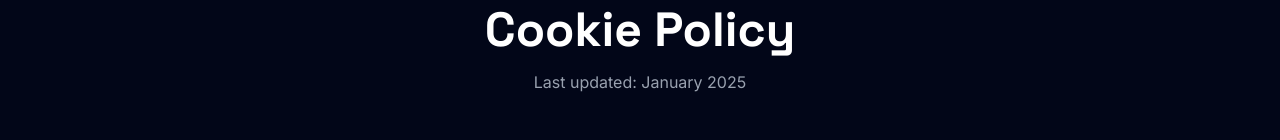
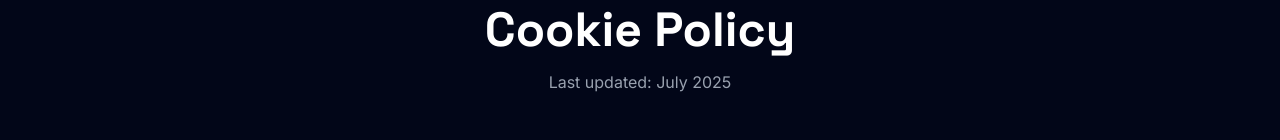
Before and after one commit to StrahilPeykov/strahil, a Next.js app: page /cookies in a window 1280 px wide. Shown: the part 210-350 px from the top of the page. Built offline with nearby package versions, Linux system fonts and the light colour scheme; no server answers.

Commit message:
last updated cookies, terms, privacy

```diff
--- a/src/app/cookies/page.tsx
+++ b/src/app/cookies/page.tsx
@@ -21,7 +21,7 @@ export default function CookiesPage() {
               <h1 className="text-4xl lg:text-5xl font-display font-bold text-white mb-4">
                 Cookie Policy
               </h1>
-              <p className="text-gray-400">Last updated: January 2025</p>
+              <p className="text-gray-400">Last updated: July 2025</p>
             </div>
 
             {/* Content */}
--- a/src/app/privacy/page.tsx
+++ b/src/app/privacy/page.tsx
@@ -21,7 +21,7 @@ export default function PrivacyPage() {
               <h1 className="text-4xl lg:text-5xl font-display font-bold text-white mb-4">
                 Privacy Policy
               </h1>
-              <p className="text-gray-400">Last updated: January 2025</p>
+              <p className="text-gray-400">Last updated: July 2025</p>
             </div>
 
             {/* Content */}
--- a/src/app/terms/page.tsx
+++ b/src/app/terms/page.tsx
@@ -21,7 +21,7 @@ export default function TermsPage() {
               <h1 className="text-4xl lg:text-5xl font-display font-bold text-white mb-4">
                 Terms of Use
               </h1>
-              <p className="text-gray-400">Last updated: January 2025</p>
+              <p className="text-gray-400">Last updated: July 2025</p>
             </div>
 
             {/* Content */}
```
